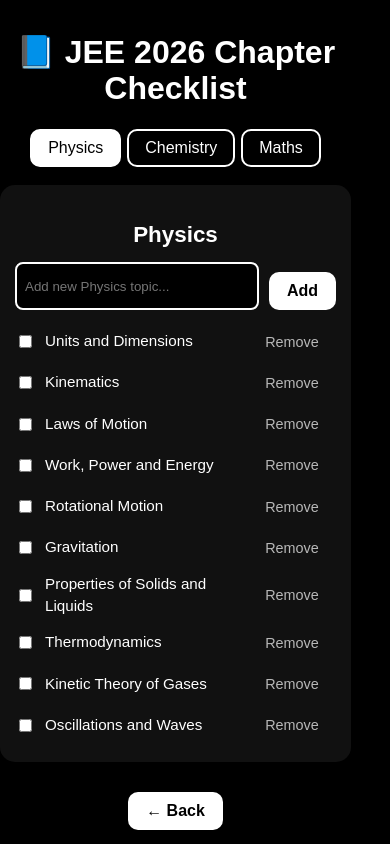
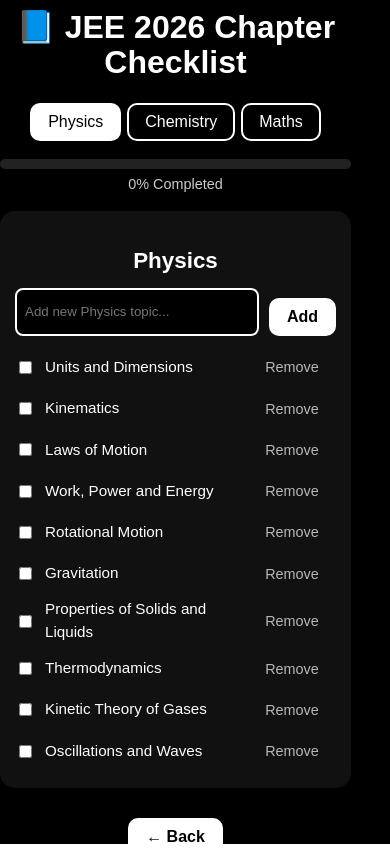
Before and after one commit to chris09-crypto/jee-checklist-app, a React (Vite) app: page / in a window 390 px wide. Both pictures are taken after a click on the button "Open Checklist". Built offline with nearby package versions, Linux system fonts and the light colour scheme.

Commit message:
Updated CSS to center home page on iPhone

```diff
--- a/src/App.css
+++ b/src/App.css
@@ -60,6 +60,32 @@
 .tab.active {
   background: #fff;
   color: #000;
+}
+
+.progress-container {
+  text-align: center;
+  margin-bottom: 15px;
+}
+
+.progress-bar {
+  width: 100%;
+  height: 10px;
+  background-color: #222;
+  border-radius: 10px;
+  overflow: hidden;
+}
+
+.progress-fill {
+  height: 100%;
+  background-color: #fff;
+  width: 0;
+  transition: width 0.4s ease-in-out;
+}
+
+.progress-text {
+  font-size: 0.9rem;
+  margin-top: 5px;
+  opacity: 0.8;
 }
 
 .card {
--- a/src/App.jsx
+++ b/src/App.jsx
@@ -36,11 +36,14 @@
   const [activeTab, setActiveTab] = useState('Physics');
   const [items, setItems] = useState(() => {
     const saved = localStorage.getItem('jeeTabs');
-    return saved ? JSON.parse(saved) : Object.fromEntries(
-      Object.entries(subjectData).map(([subject, list]) => [
-        subject, list.map(ch => ({ text: ch, checked: false }))
-      ])
-    );
+    return saved
+      ? JSON.parse(saved)
+      : Object.fromEntries(
+          Object.entries(subjectData).map(([subject, list]) => [
+            subject,
+            list.map(ch => ({ text: ch, checked: false }))
+          ])
+        );
   });
   const [newItem, setNewItem] = useState('');
 
@@ -69,6 +72,12 @@
     setItems({ ...items, [activeTab]: updated });
   };
 
+  const getProgress = (subject) => {
+    const total = items[subject].length;
+    const completed = items[subject].filter(i => i.checked).length;
+    return total === 0 ? 0 : Math.round((completed / total) * 100);
+  };
+
   if (page === 'home') {
     return (
       <div className="container">
@@ -79,6 +88,8 @@
       </div>
     );
   }
+
+  const progress = getProgress(activeTab);
 
   return (
     <div className="container">
@@ -94,6 +105,16 @@
             {subject}
           </button>
         ))}
+      </div>
+
+      <div className="progress-container">
+        <div className="progress-bar">
+          <div
+            className="progress-fill"
+            style={{ width: `${progress}%` }}
+          ></div>
+        </div>
+        <p className="progress-text">{progress}% Completed</p>
       </div>
 
       <div className="card">
```
